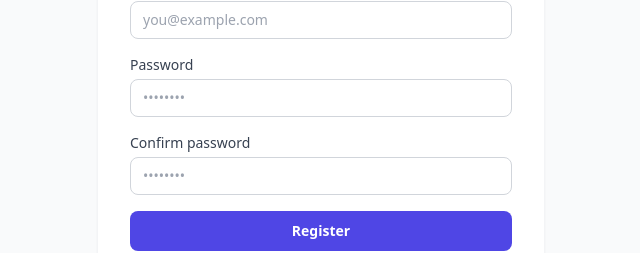
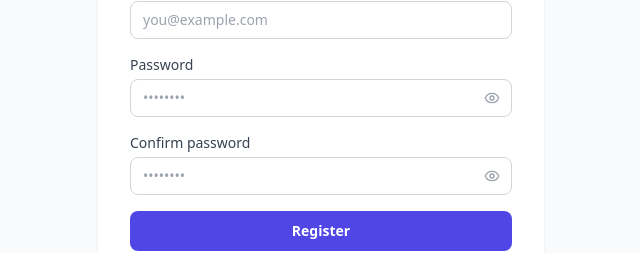
Before and after one commit to YingxinChan/AIC, a React (Vite) app in the folder frontend/: page /register in a window 1280 px wide. Shown: the part 338-591 px from the top of the page, without its empty margins (319-959 px from the left). Built offline with nearby package versions, Linux system fonts and the light colour scheme; no server answers.

Commit message:
Add show/hide password toggle to Login and Register pages

```diff
--- /dev/null
+++ b/frontend/src/components/PasswordInput.jsx
@@ -0,0 +1,28 @@
+import { useState } from 'react'
+import { Eye, EyeOff } from 'lucide-react'
+
+export default function PasswordInput({ id, value, onChange, autoComplete, placeholder, className }) {
+  const [visible, setVisible] = useState(false)
+  return (
+    <div className="relative">
+      <input
+        id={id}
+        type={visible ? 'text' : 'password'}
+        autoComplete={autoComplete}
+        required
+        value={value}
+        onChange={onChange}
+        placeholder={placeholder}
+        className={className}
+      />
+      <button
+        type="button"
+        onClick={() => setVisible((v) => !v)}
+        aria-label={visible ? 'Hide password' : 'Show password'}
+        className="absolute right-3 top-1/2 -translate-y-1/2 text-gray-400 hover:text-gray-600"
+      >
+        {visible ? <EyeOff size={16} /> : <Eye size={16} />}
+      </button>
+    </div>
+  )
+}
--- a/frontend/src/features/auth/LoginPage.jsx
+++ b/frontend/src/features/auth/LoginPage.jsx
@@ -4,6 +4,7 @@ import { Plane } from 'lucide-react'
 import { login } from './authApi'
 import { useAuth } from './useAuth'
 import ErrorMessage from '../../components/ErrorMessage'
+import PasswordInput from '../../components/PasswordInput'
 
 export default function LoginPage() {
   const [email, setEmail] = useState('')
@@ -71,15 +72,13 @@ export default function LoginPage() {
           <label htmlFor="password" className="block text-sm font-medium text-gray-700 mb-1">
             Password
           </label>
-          <input
+          <PasswordInput
             id="password"
-            type="password"
-            autoComplete="current-password"
-            required
             value={password}
             onChange={e => setPassword(e.target.value)}
-            className="w-full border border-gray-300 rounded-lg px-3 py-2 text-sm focus:outline-none focus:ring-2 focus:ring-indigo-500"
+            autoComplete="current-password"
             placeholder="••••••••"
+            className="w-full border border-gray-300 rounded-lg px-3 py-2 pr-10 text-sm focus:outline-none focus:ring-2 focus:ring-indigo-500"
           />
         </div>
         <button
--- a/frontend/src/features/auth/RegisterPage.jsx
+++ b/frontend/src/features/auth/RegisterPage.jsx
@@ -4,6 +4,7 @@ import { Plane } from 'lucide-react'
 import { register } from './authApi'
 import { useAuth } from './useAuth'
 import ErrorMessage from '../../components/ErrorMessage'
+import PasswordInput from '../../components/PasswordInput'
 
 export default function RegisterPage() {
   const [email, setEmail] = useState('')
@@ -74,30 +75,26 @@ export default function RegisterPage() {
           <label htmlFor="password" className="block text-sm font-medium text-gray-700 mb-1">
             Password
           </label>
-          <input
+          <PasswordInput
             id="password"
-            type="password"
-            autoComplete="new-password"
-            required
             value={password}
             onChange={e => setPassword(e.target.value)}
-            className="w-full border border-gray-300 rounded-lg px-3 py-2 text-sm focus:outline-none focus:ring-2 focus:ring-indigo-500"
+            autoComplete="new-password"
             placeholder="••••••••"
+            className="w-full border border-gray-300 rounded-lg px-3 py-2 pr-10 text-sm focus:outline-none focus:ring-2 focus:ring-indigo-500"
           />
         </div>
         <div>
           <label htmlFor="confirm" className="block text-sm font-medium text-gray-700 mb-1">
             Confirm password
           </label>
-          <input
+          <PasswordInput
             id="confirm"
-            type="password"
-            autoComplete="new-password"
-            required
             value={confirm}
             onChange={e => setConfirm(e.target.value)}
-            className="w-full border border-gray-300 rounded-lg px-3 py-2 text-sm focus:outline-none focus:ring-2 focus:ring-indigo-500"
+            autoComplete="new-password"
             placeholder="••••••••"
+            className="w-full border border-gray-300 rounded-lg px-3 py-2 pr-10 text-sm focus:outline-none focus:ring-2 focus:ring-indigo-500"
           />
         </div>
         <button
```
Also changed, not shown: 2 other files (tests, documents, lock files or other folders).
